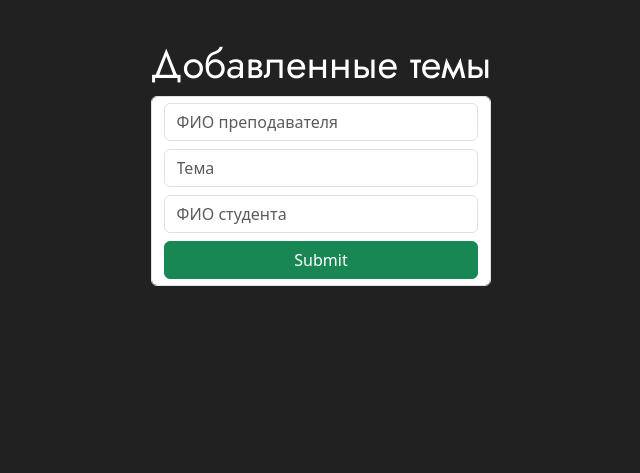
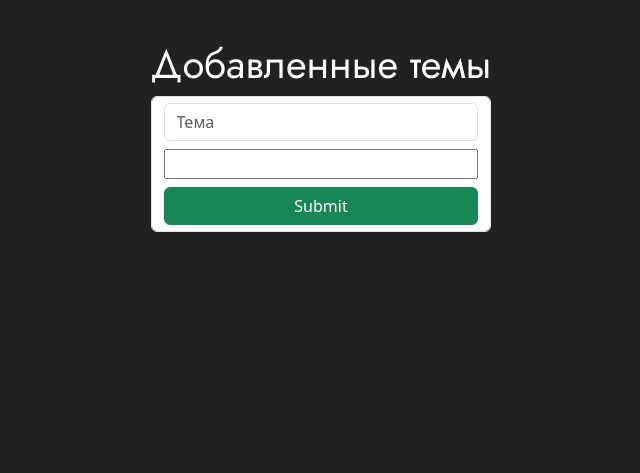
Before and after one commit to AffectVladislav/flask_prod, a Flask app: template app/templates/post/create.html in a window 1280 px wide. Shown: the part 81-554 px from the top of the page, without its empty margins (319-959 px from the left). Run offline with Flask 3, Linux system fonts and the light colour scheme; the template is opened without the code that fills it, so the values that code supplies are empty, except form fields; tables that the repository leaves empty hold one stand-in row (values such as "Sample post"); form fields are guessed from the names that the template uses; some libraries are stand-ins or nearby versions.

Commit message:
out of edit

```diff
--- a/app/templates/post/create.html
+++ b/app/templates/post/create.html
@@ -4,9 +4,8 @@
 
 {% block content %}
 <form method="post" class="form-control d-flex flex-column gap-2" >
-    <input name="teacher" type="text" placeholder="ФИО преподавателя" class="form-control" >
     <input name="subject" type="text" placeholder="Тема" class="form-control" >
-    <input name="student" type="text" placeholder="ФИО студента" class="form-control" >
+    {{ form.student }}
     <input type="submit" class="btn btn-success">
 </form>
 {% endblock %}
```
